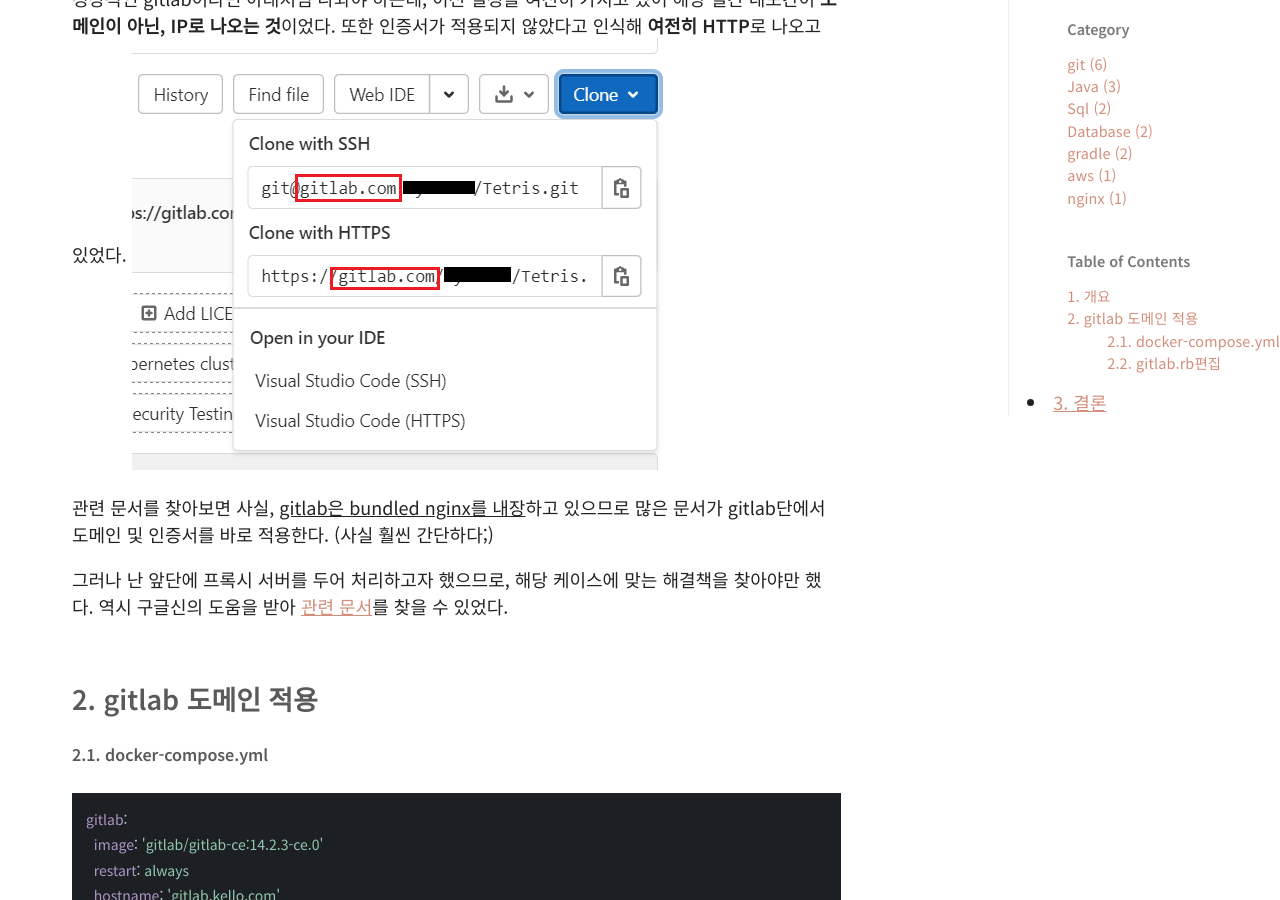
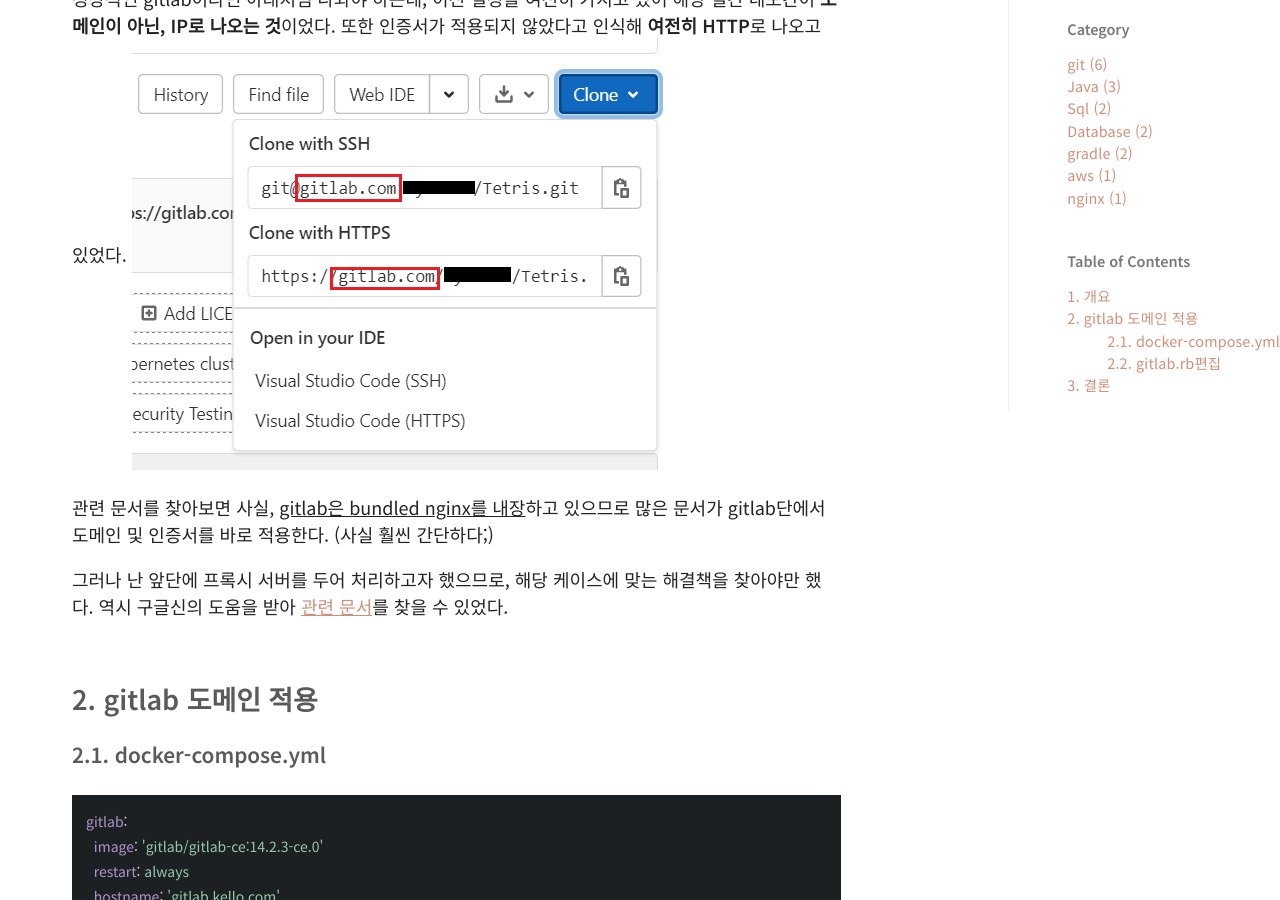
Before and after one commit to hyooi/hyooi.github.io, a Jekyll site: the page built from _posts/2021-09-17-gitlab-ssl-4.md, in a window 1280 px wide and 900 px high, scrolled down 624 px. Built offline with Jekyll 4.4.1, drawn with Linux system fonts in a browser that asks for light colours; comment, search, counter and statistics services are not loaded.

````diff
--- a/_posts/2021-09-17-gitlab-ssl-4.md
+++ b/_posts/2021-09-17-gitlab-ssl-4.md
@@ -24,7 +24,7 @@ com/t/nginx-as-reverse-proxy-for-gitlab-with-ssl/1641)를 찾을 수 있었다.
 <br/>
 
 ### 2. gitlab 도메인 적용
-##### 2.1. docker-compose.yml
+#### 2.1. docker-compose.yml
 ```yaml
 gitlab:
   image: 'gitlab/gitlab-ce:14.2.3-ce.0'
@@ -58,7 +58,7 @@ gitlab은 <ins>external url에 https가 포함되면 SSL사용여부를 자동
 
 <br/>
 
-##### 2.2. gitlab.rb편집
+#### 2.2. gitlab.rb편집
 2.1의 내용은 도커 컨테이너에 접속해 <var>gitlab.rb</var>를 직접 수정 후 리로드해주어야 한다.
 ['docker gitlab설치' 챕터의 2.2](/git/2021/09/09/gitlab-docker.html)에서 상세 내용을 참조할 수 있다.
 
````
